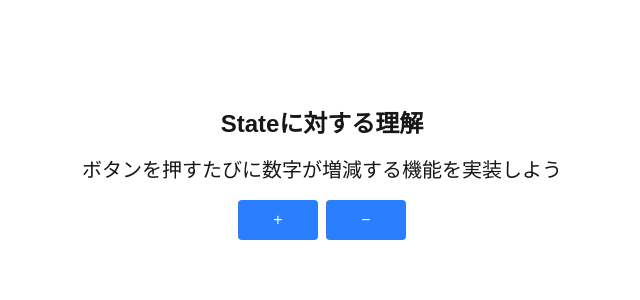
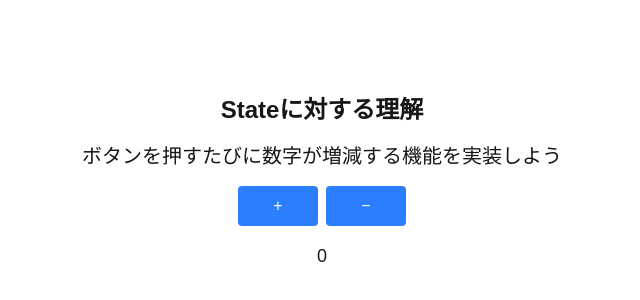
Before and after one commit to ishimaruryouto/Next_practice, a Next.js app: page /useState1 in a window 1280 px wide. Shown: the part 218-518 px from the top of the page, without its empty margins (318-958 px from the left). Built offline with nearby package versions, Linux system fonts and the light colour scheme; a web font is replaced by a local one.

Commit message:
問題1完成

```diff
--- a/src/app/useState1/page.tsx
+++ b/src/app/useState1/page.tsx
@@ -1,9 +1,9 @@
 'use client';
 // ReactのuseStateをインポート
-
+import { useState } from "react";
 export default function Home() {
 	// const [状態変数, 状態を更新する関数] = useState(初期値);
-
+	const [count, setCount] = useState(0);
 	return (
 		<>
 			<div className="flex flex-col items-center justify-center min-h-screen py-2 space-y-4">
@@ -13,14 +13,18 @@ export default function Home() {
 				<div className="flex space-x-2">
 					<button
 						//クリックされるたびに状態変数に1を足す
-
+						onClick={() => setCount(
+							count + 1
+						)}
 						className="bg-blue-500 text-white px-4 py-2 rounded w-20"
 					>
 						+
 					</button>
 					<button
 						//クリックされるたびに状態変数から1を引く
-
+						onClick={() => setCount(
+							count - 1
+						)}
 						className="bg-blue-500 text-white px-4 py-2 rounded w-20"
 					>
 						−
@@ -28,7 +32,7 @@ export default function Home() {
 				</div>
 
 				{/* 状態変数の値を表示する */}
-				<p className="text-lg"></p>
+				<p className="text-lg">{count}</p>
 			</div>
 		</>
 	);
```
